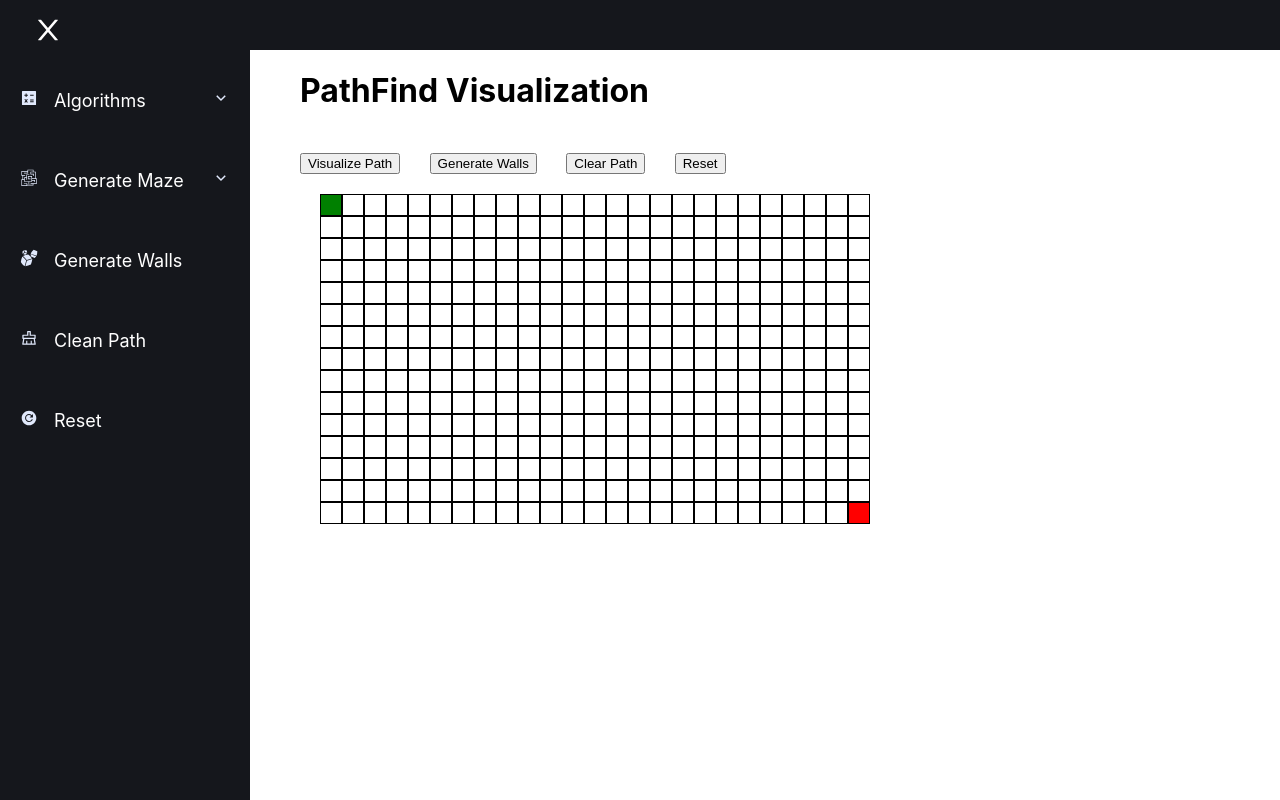
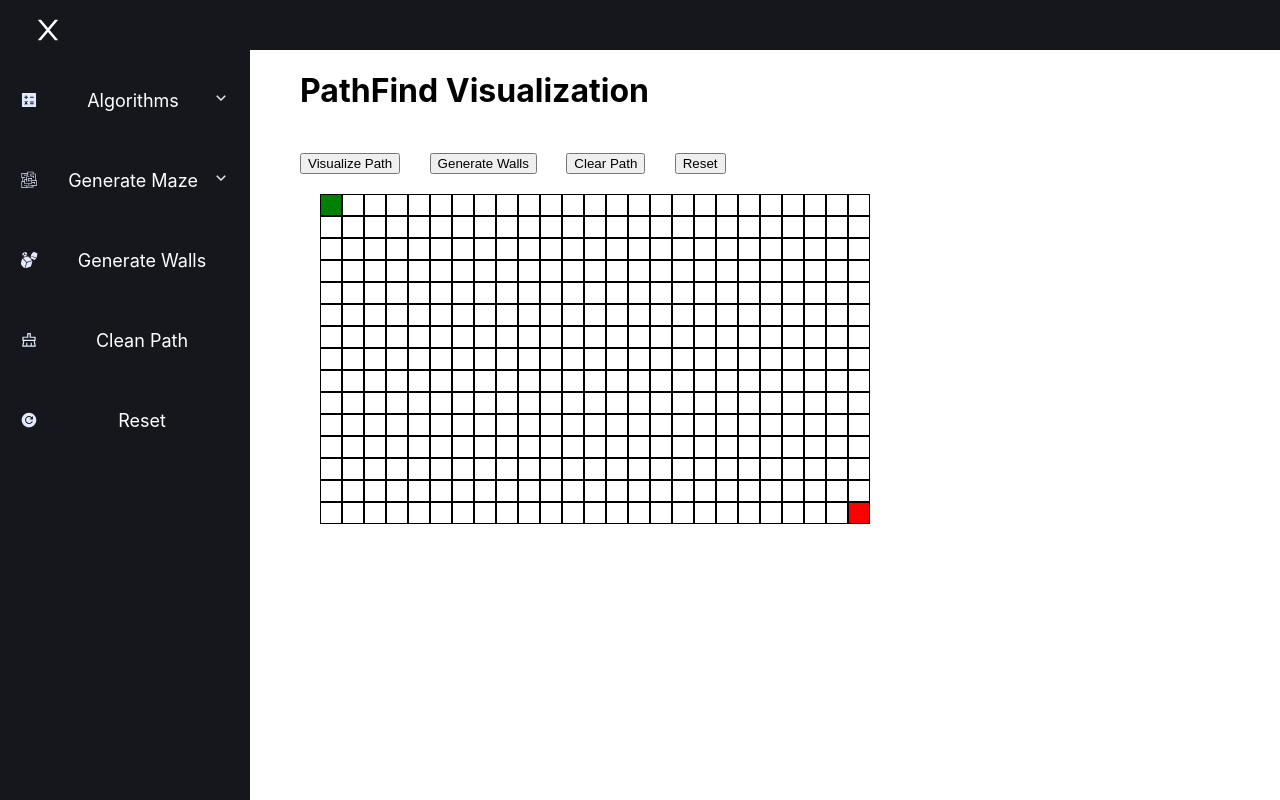
Before and after one commit to zfred219/PathFinding-project, a React (Create React App) app: page / in a window 1280 px wide. Built offline with nearby package versions, Linux system fonts and the light colour scheme.

Commit message:
feature: connect sidebar to maincomponent

```diff
--- a/src/algorithms/dijkstra/Dijkstra.js
+++ b/src/algorithms/dijkstra/Dijkstra.js
@@ -24,9 +24,6 @@ function Dijkstra(grid, startNode, endNode) {
 
     while (!fringe.isEmpty()) {
         const currVisitingNode = fringe.poll();
-        console.log(currVisitingNode);
-
-
         visitedNodes.push(currVisitingNode);
 
         // Check path find
--- a/src/components/MainComponent.js
+++ b/src/components/MainComponent.js
@@ -22,15 +22,23 @@ const MainComponent = () => {
         console.log(algorithm)
     };
 
+    const buttonSelectHandler = (btnChoice) => {
+        console.log(btnChoice)
+
+    }
+
     return (
         <Fragment>
             <Sidebar    handleSidebar={handleSidebarOn.bind(this)}
                         sidebar={sidebarOn}
                         setMazeAlgorithm={setMazeAlgorithmHandler}
-                        setPathAlgorithm={setPathAlgorithmHandler} />
+                        setPathAlgorithm={setPathAlgorithmHandler}
+                        buttonSelected={buttonSelectHandler}
+                        />
             <Pathfind   sidebarOn={sidebarOn}
                         currPathFinding={currPathFinding}
-                        currMaze={currMaze} />
+                        currMaze={currMaze}
+                        />
         </Fragment>
     )
 };
--- a/src/layout/sidebar/Sidebar.js
+++ b/src/layout/sidebar/Sidebar.js
@@ -61,7 +61,9 @@ const Sidebar = (props) => {
                         return <SubMenu item={item}
                                 key ={index}
                                 setPathAlgorithm={(algorithm) => props.setPathAlgorithm(algorithm)}
-                                setMazeAlgorithm={(algorithm) => props.setMazeAlgorithm(algorithm)}/>
+                                setMazeAlgorithm={(algorithm) => props.setMazeAlgorithm(algorithm)}
+                                buttonSelected={(choice) => props.buttonSelected(choice)}
+                                />
                     })}
                 </SidebarWrap>
             </SidebarNav>
--- a/src/layout/sidebar/SubMenu.js
+++ b/src/layout/sidebar/SubMenu.js
@@ -1,7 +1,7 @@
 import React, {Fragment, useState} from 'react'
 import styled from 'styled-components'
 
-const ItemBar = styled.div`
+const ItemBar = styled.a`
     display: flex;
     color: #e1e9fc;
     justify-content: space-between;
@@ -24,6 +24,8 @@ const ItemLabel = styled.span`
     color: white;
     margin-left: 16px;
 `
+
+const Item = styled.a``
 
 const DropDownItem = styled.a`
     background: #414757;
@@ -79,17 +81,33 @@ const SubMenu = (props) => {
                 props.setPathAlgorithm('DFS');
               break;
             default:
-                console.log("Bad Choice")
+                console.log("Bad Alogrithm Choice")
+          }
+    }
+
+    const functionBtnChoose = (event) => {
+        const btnChoice = event.target.closest('a').childNodes[1].textContent;
+        switch(btnChoice) {
+            case "Generate Walls":
+                props.buttonSelected('Walls');
+              break;
+            case "Clean Path":
+                props.buttonSelected('Clean');
+              break;
+            case "Reset":
+                props.buttonSelected('Reset');
+              break;
+            default:
+                console.log("Bad Button Choice")
           }
     }
 
     return (
         <Fragment>
-        <ItemBar onClick={(props.item.subNav && toggleSubMenuOpen)} >
-            <div>
+        <ItemBar onClick={(props.item.subNav && toggleSubMenuOpen)
+                            || (!props.item.subNav && functionBtnChoose)} >
                 {props.item.icon}
                 <ItemLabel>{props.item.title}</ItemLabel>
-            </div>
             <div>
                 {props.item.subNav && subMenuOpen ?
                 props.item.onOpenSubMenu : props.item.subNav ?
```
Also changed, not shown: 2 other files (tests, documents, lock files or other folders).
